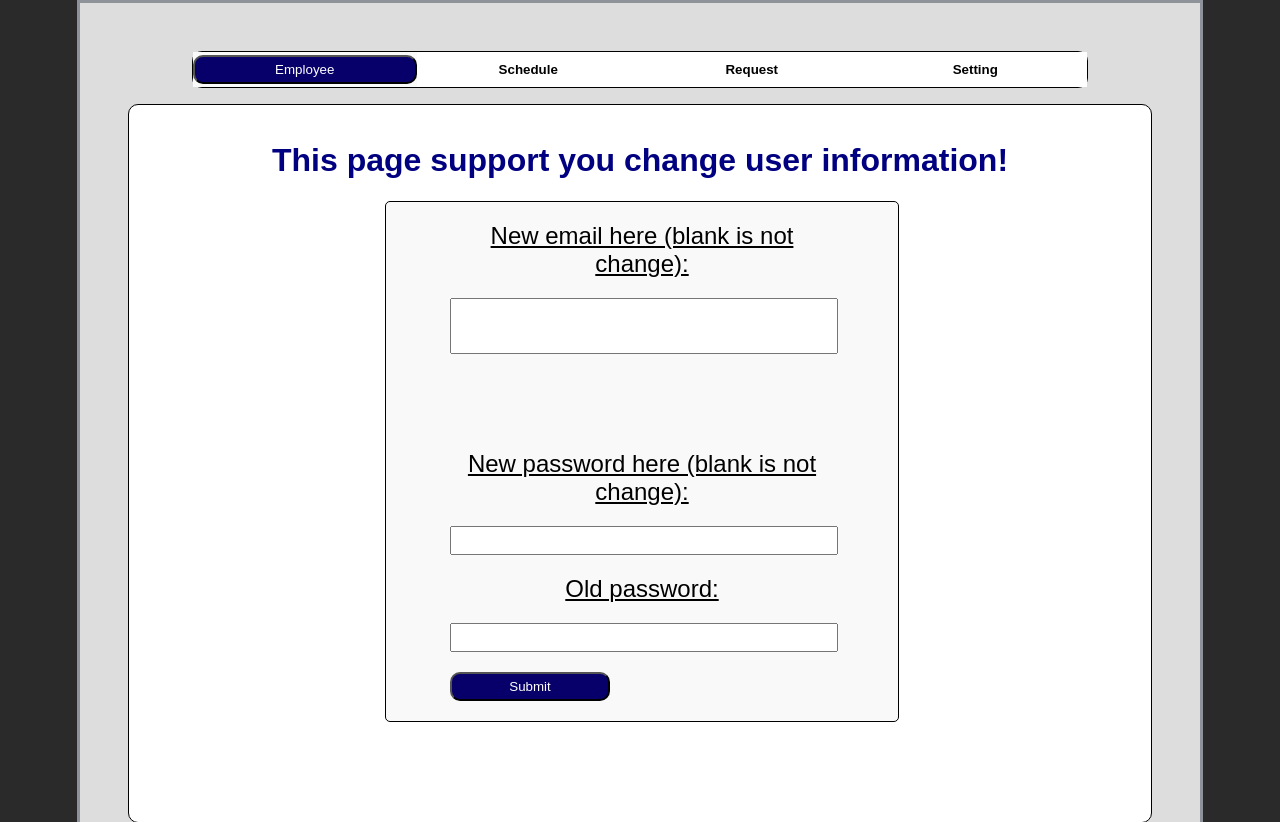
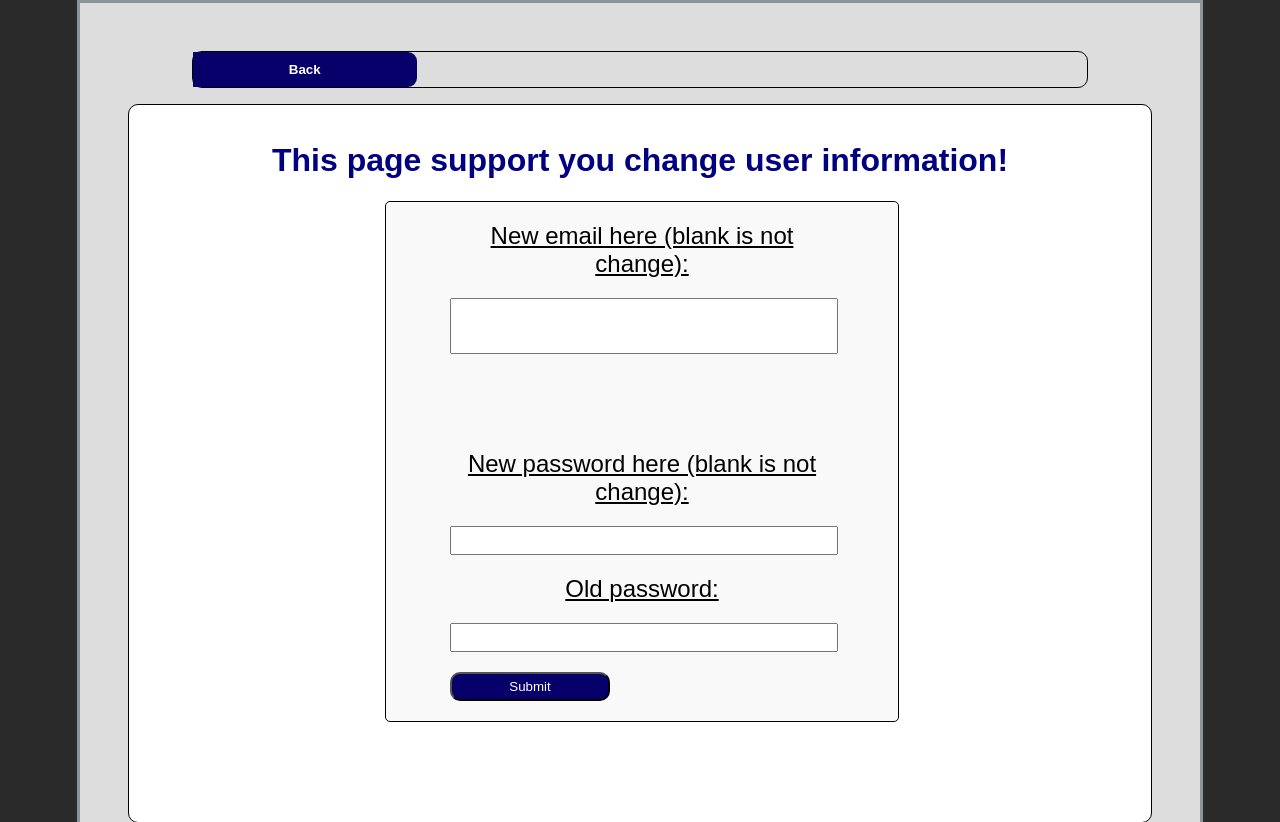
Before and after one commit to duongpham-vietnam-student/djangoProject1, a Django app: template user/templates/user/changeinfouser.html in a window 1280 px wide. Shown: the top 822 px of the page. Run offline with Django 4.2, Linux system fonts and the light colour scheme; the template is opened without the code that fills it, so the values that code supplies are empty.

Commit message:
make it better

```diff
--- a/user/templates/user/changeinfouser.html
+++ b/user/templates/user/changeinfouser.html
@@ -18,24 +18,9 @@
 
 <header>
 	<nav id="nav_main">
-        <form id="empl" method="post" action="{% url 'user:employee' %}">
-                {% csrf_token %}
-              <input type="button" name="empl" value="Employee">
-              <input type="hidden" name="id" value={{ id }} >
-        </form>
-        <form id="edit" method="post" action="{% url 'user:edit' %}">
+        <form id="sett" method="post" action="{% url 'user:setting' %}" class="right">
             {% csrf_token %}
-              <input type="submit" name="edit" value="Schedule">
-              <input type="hidden" name="id" value={{ id }} >
-        </form>
-        <form id="requ" method="post" action="{% url 'user:request' %}">
-            {% csrf_token %}
-              <input type="submit" name="request" value="Request">
-              <input type="hidden" name="id" value={{ id }} >
-        </form>
-        <form id="sett" method="post" action="{% url 'user:setting' %}">
-            {% csrf_token %}
-              <input type="submit" name="setting" value="Setting">
+              <input type="submit" name="setting" value="Back" class="right current">
               <input type="hidden" name="id" value={{ id }} >
         </form>
 	</nav>
--- a/user/templates/user/settings.html
+++ b/user/templates/user/settings.html
@@ -78,7 +78,7 @@
                     {% csrf_token %}
 
                         <input type="hidden" name="id" value= {{ id }}>
-                        <input type="submit" id="save" value="Change your info">
+                        <input type="submit" name="save" value="Change your info">
 
 
                 </form>
```
